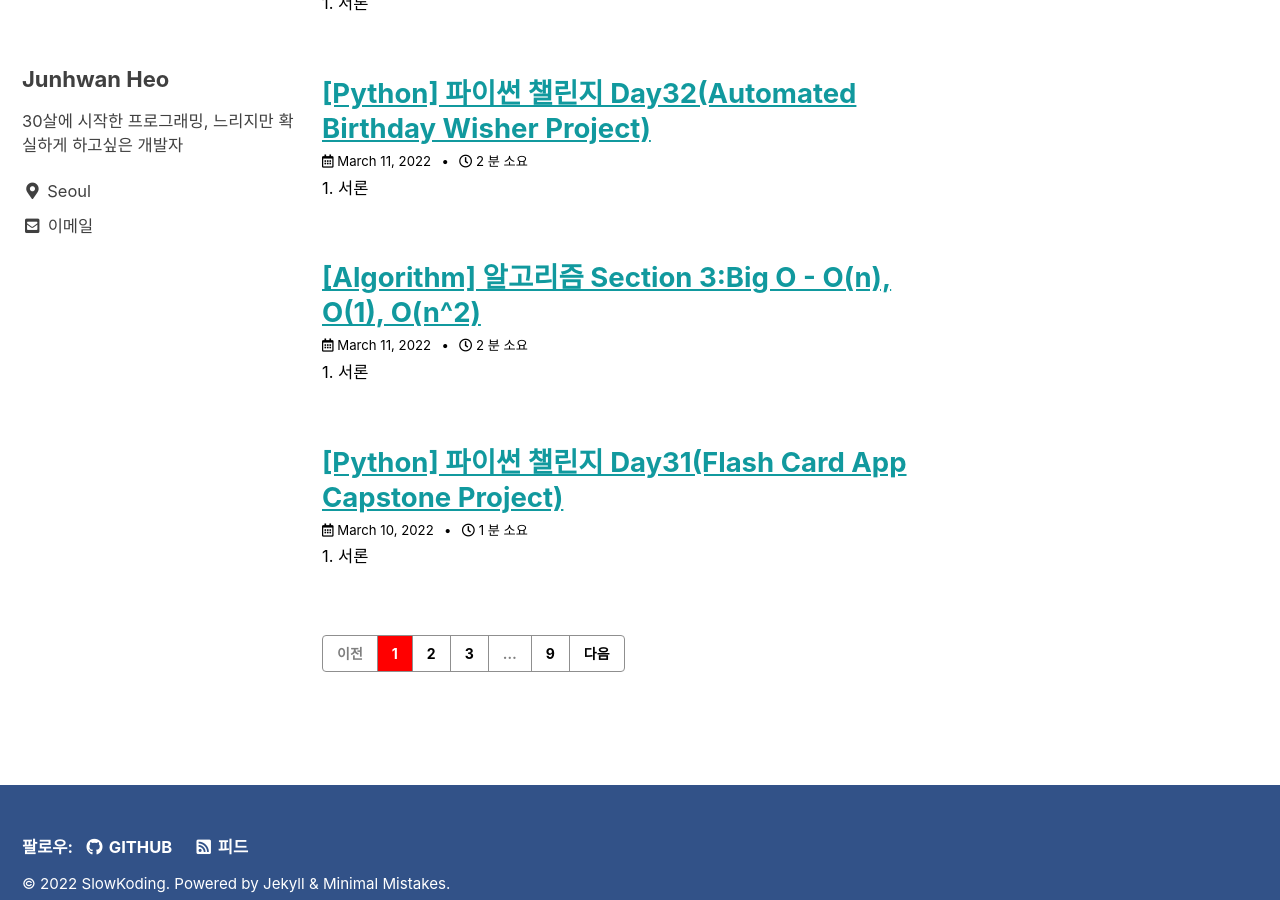
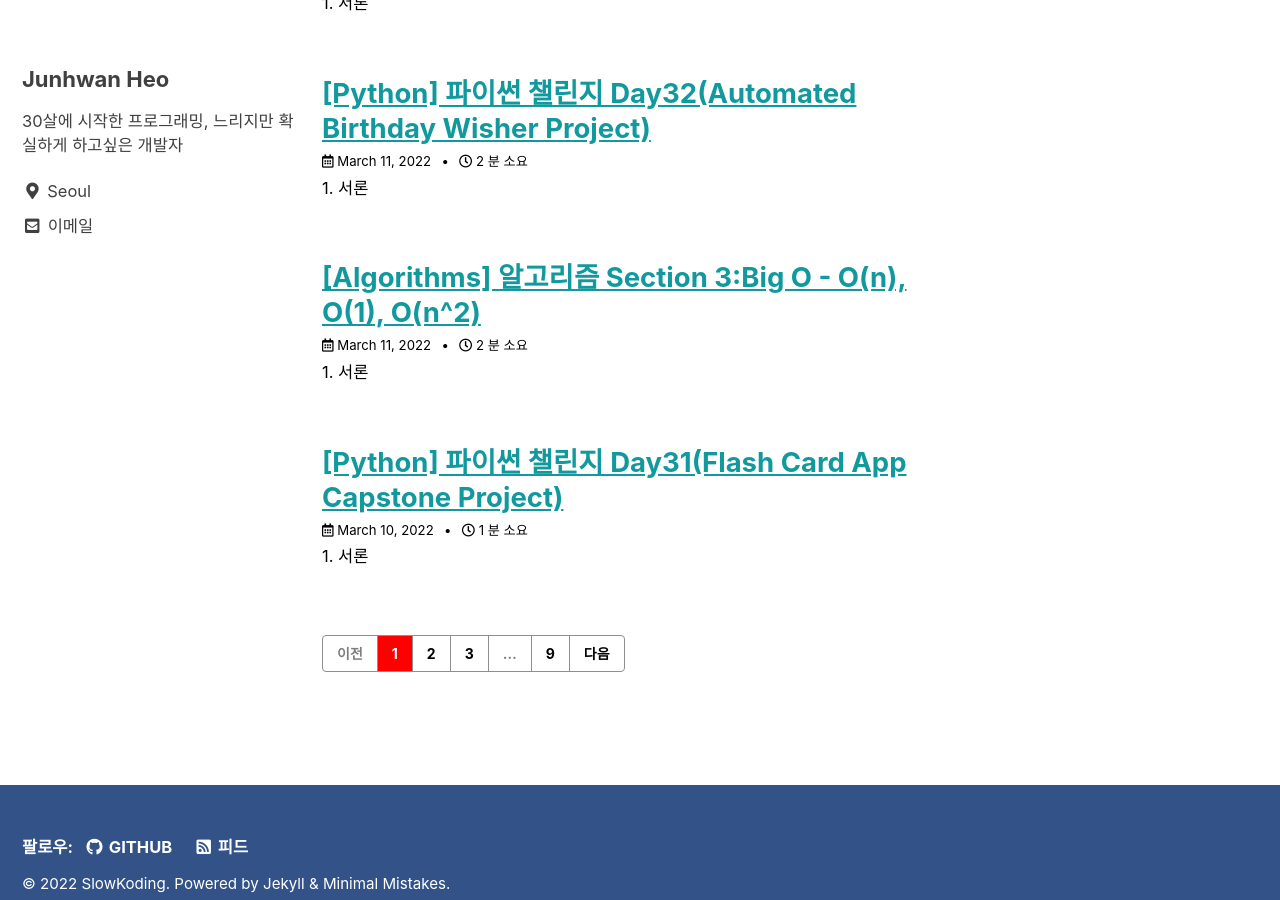
Before and after one commit to slowkoding/slowkoding.github.io, a Jekyll site: the page built from index.html, in a window 1280 px wide and 900 px high, scrolled down 549 px. Built offline with Jekyll 4.4.1, drawn with Linux system fonts in a browser that asks for light colours; cached includes are drawn as plain includes; the list of posts is cut into pages by our own code.

Commit message:
Update 2022-03-11-algorithm-section3.md

```diff
--- a/_posts/2022-03-11-algorithm-section3.md
+++ b/_posts/2022-03-11-algorithm-section3.md
@@ -1,8 +1,8 @@
 ---
 layout: single
-title: "[Algorithm] 알고리즘 Section 3:Big O - O(n), O(1), O(n^2) "
-categories: algorithm
-tags: [python, coding, algorithm, dataStructure, 2022/03/11]
+title: "[Algorithms] 알고리즘 Section 3:Big O - O(n), O(1), O(n^2) "
+categories: algorithms
+tags: [python, coding, algorithms, dataStructure, 2022/03/11]
 toc: true
 toc_sticky: true
 author_profile: true
```
